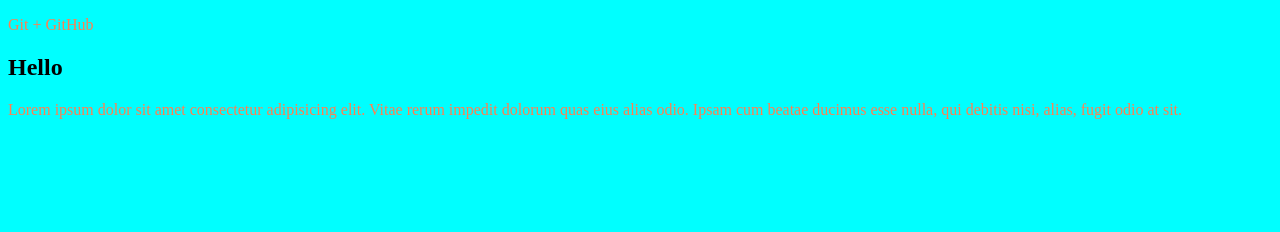
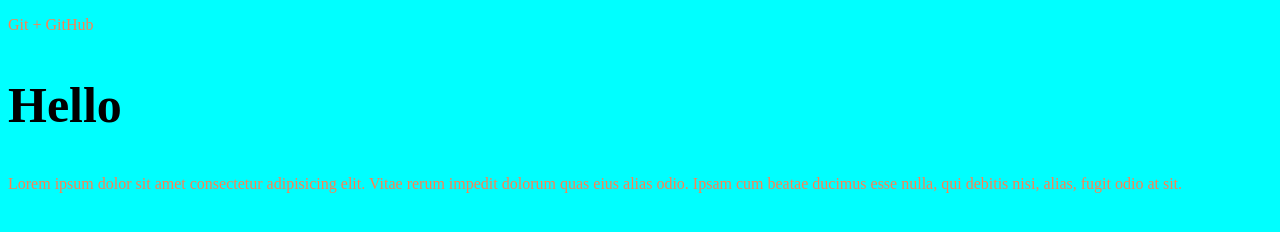
Before and after one commit to Olyaduhova/gittest, a plain HTML site: page index.htm in a window 1280 px wide. Drawn offline with Linux system fonts and the light colour scheme.

```diff
--- a/css/main.css
+++ b/css/main.css
@@ -3,7 +3,8 @@ body{
 }
 p{
     color: coral;
+    //new comment
 }
 h2 {
-    font-size: 50px:
+    font-size: 50px;
 }
```
